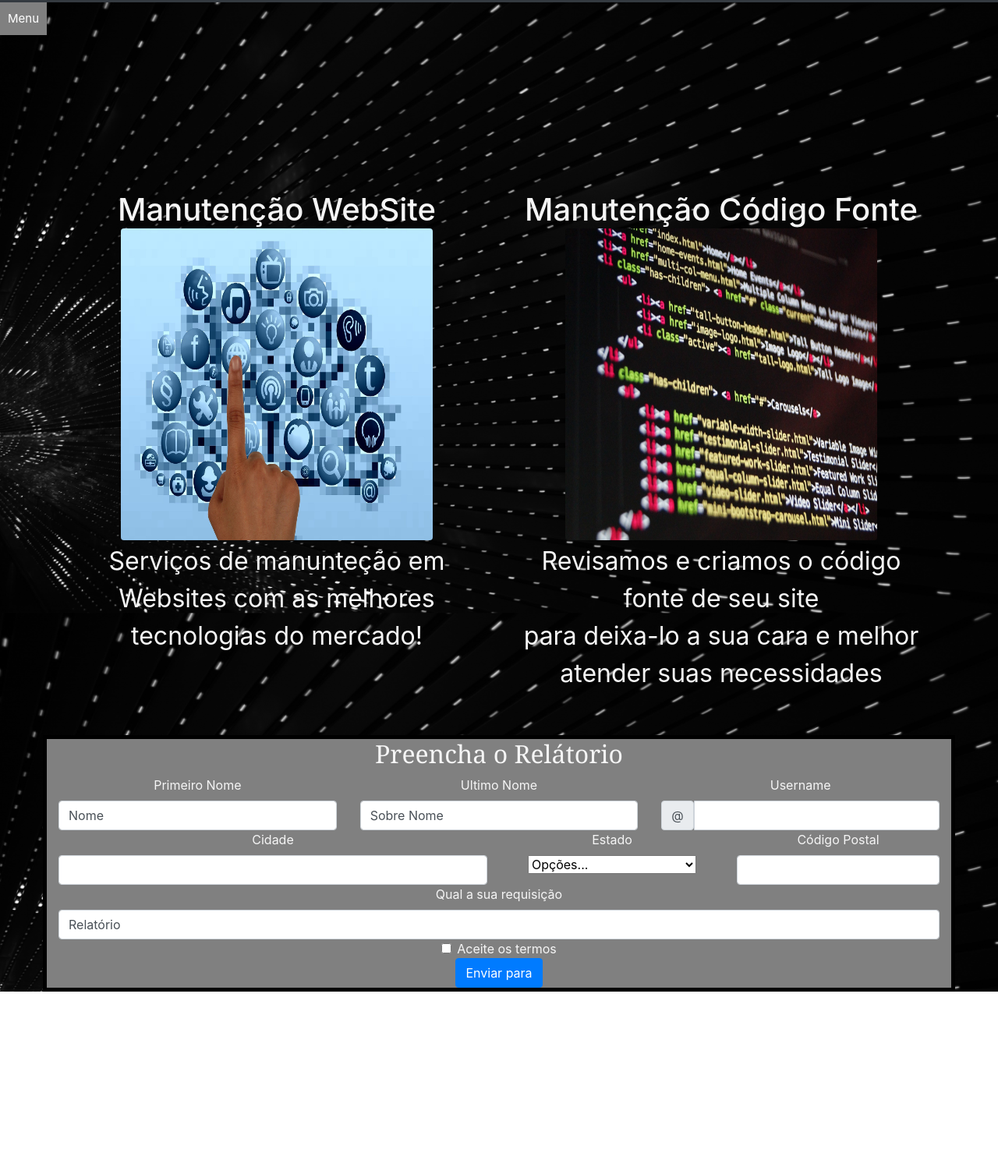
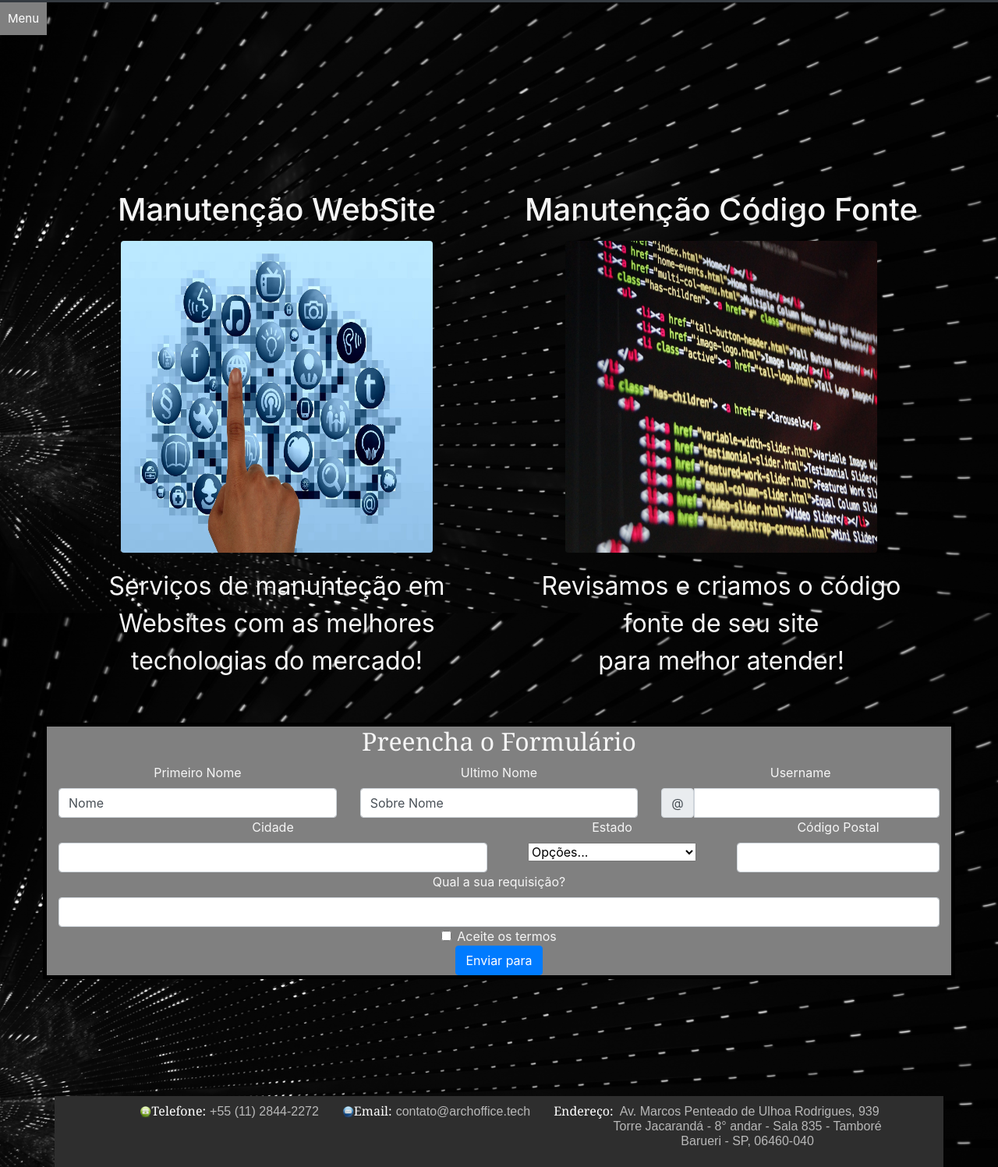
Before and after one commit to EuderAlves/Dashboard_Dinamica_ARCH_OFFICE, a plain HTML site: page pag1.html in a window 1280 px wide. Shown: the part 67-1564 px from the top of the page at 78% size. Before the commit the page ends 1339 px from the top, so only its background shows below. Drawn offline with Linux system fonts and the light colour scheme.

Commit message:
atualização final

```diff
--- a/css/style.css
+++ b/css/style.css
@@ -66,6 +66,8 @@ h6{
 }
 
 .bg-footer{
+    width: 100%;
+    margin-top: 150px;
     background-color: rgb(46, 46, 46);
     display: flex;
     justify-content: center;
--- a/pag1.html
+++ b/pag1.html
@@ -43,8 +43,10 @@
     <div class="row">
         <div class="col-md-6">
             <div class="page-header grid1">
-              <h1>Manutenção WebSite
-                <img src="img/firste_img_Man_use.jpg" alt="WebSite" width="400px" height="400px" class="rounded mx-auto d-block">
+              <h1>Manutenção WebSite <p>
+
+              </p>
+                <p><img src="img/firste_img_Man_use.jpg" alt="WebSite" width="400px" height="400px" class="rounded mx-auto d-block"></p>
                 <small>
                     Serviços de manunteção em Websites com as melhores<br>
                     tecnologias do mercado!
@@ -53,12 +55,13 @@
         </div>
             <div class="col-md-6" id="manutencao_codigo_fonte">
                 <div class="page-header grid1">
-                  <h1>Manutenção Código Fonte
-                    <img src="img/terc_img_Man_use.jpg" alt="WebSite" width="400px" height="400px" class="rounded mx-auto d-block">
+                  <h1>Manutenção Código Fonte <p>
+
+                  </p>
+                    <p><img src="img/terc_img_Man_use.jpg" alt="WebSite" width="400px" height="400px" class="rounded mx-auto d-block"></p>
                     <small>
                         Revisamos e criamos o código fonte de seu site <br>
-                        para deixa-lo a sua cara e melhor atender suas
-                        necessidades
+                        para melhor atender!
                     </small></h1>
 
     </div>
@@ -66,7 +69,7 @@
 
 <form class="row g-3 formulario" id="relatorio">
     <div class="col-md-12">
-        <h2>Preencha o Relátorio</h2>
+        <h2>Preencha o Formulário</h2>
     </div>
     <div class="col-md-4">
       <label for="validationDefault01" class="form-label">Primeiro Nome</label>
@@ -125,8 +128,8 @@
       <input type="text" class="form-control" id="validationDefault05" required>
     </div>
     <div class="col-md-12">
-        <label for="validationDefault02" class="form-label">Qual a sua requisição</label>
-        <input type="text" class="form-control" id="validationDefault02" value="Relatório" required>
+        <label for="validationDefault02" class="form-label">Qual a sua requisição?</label>
+        <input type="text" class="form-control" id="validationDefault02" value="" required>
       </div>
     <div class="col-12">
       <div class="form-check">
@@ -141,6 +144,22 @@
     </div>
 
   </form>
+        <footer class=" bg-footer">
+
+    <h6><img src="img/phone.png" alt="phone"class="icone">Telefone:</h6>
+        <a href="tel:+551128442272" class="texto">+55 (11) 2844-2272</a>
+    <h6><img src="img/email.png" alt="email" class="icone">Email:</h6>
+        <a href="mailtoo:contato@archoffice.tech" class="texto">contato@archoffice.tech</a>
+    <h6 id="endereço">Endereço:<h6>
+        <a href="#"class="texto">
+            Av. Marcos Penteado de Ulhoa Rodrigues, 939<br>
+            Torre Jacarandá - 8° andar - Sala 835 - Tamboré<br>
+            Barueri - SP, 06460-040
+            </a>
+    </p>
+
+</div>
+</footer>
 
 
 </body>
```
Also changed, not shown: index.html (+4 -6 lines), img/bootstrap.jfif (added), img/icones tecnologias.png (added).
